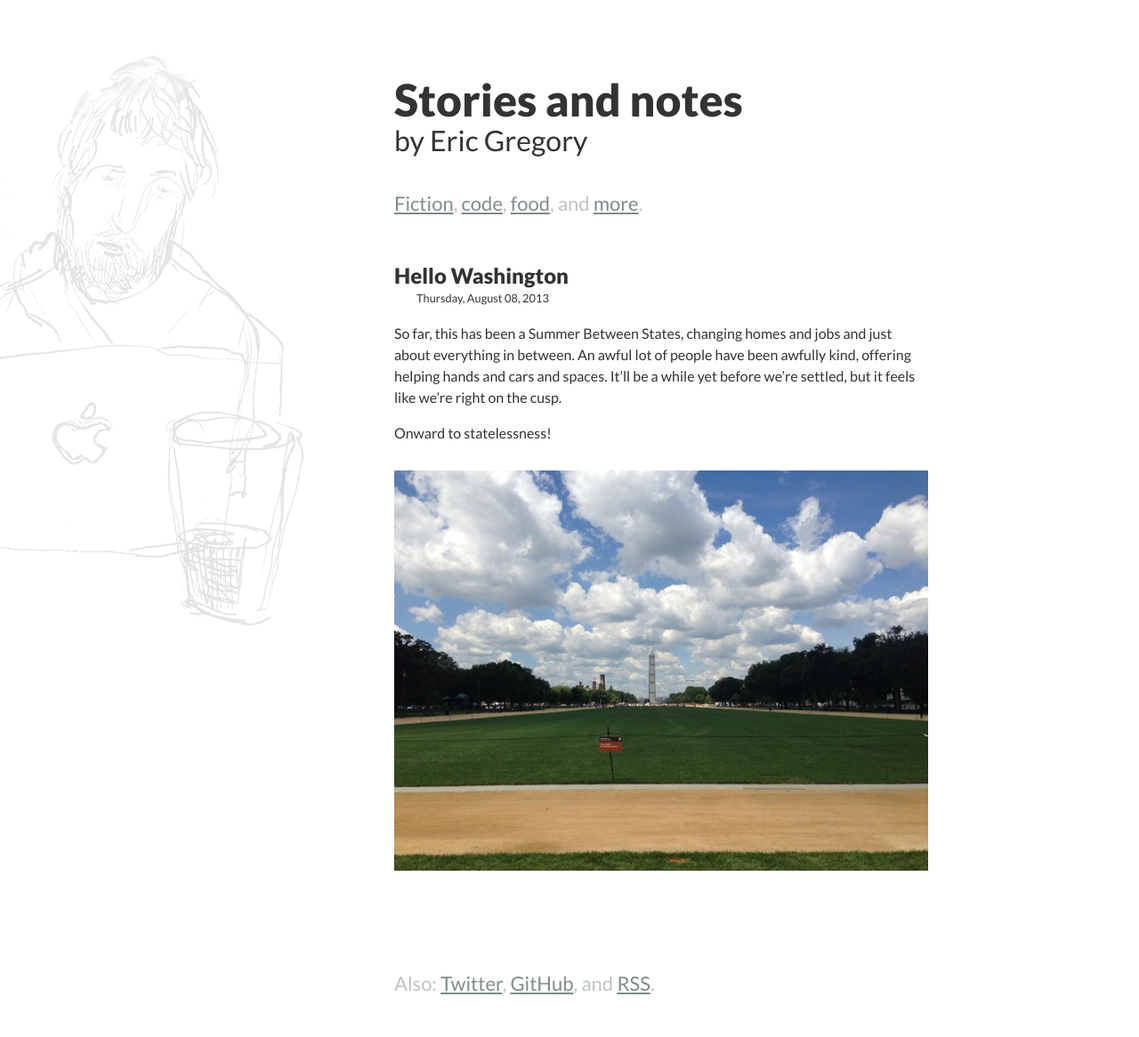
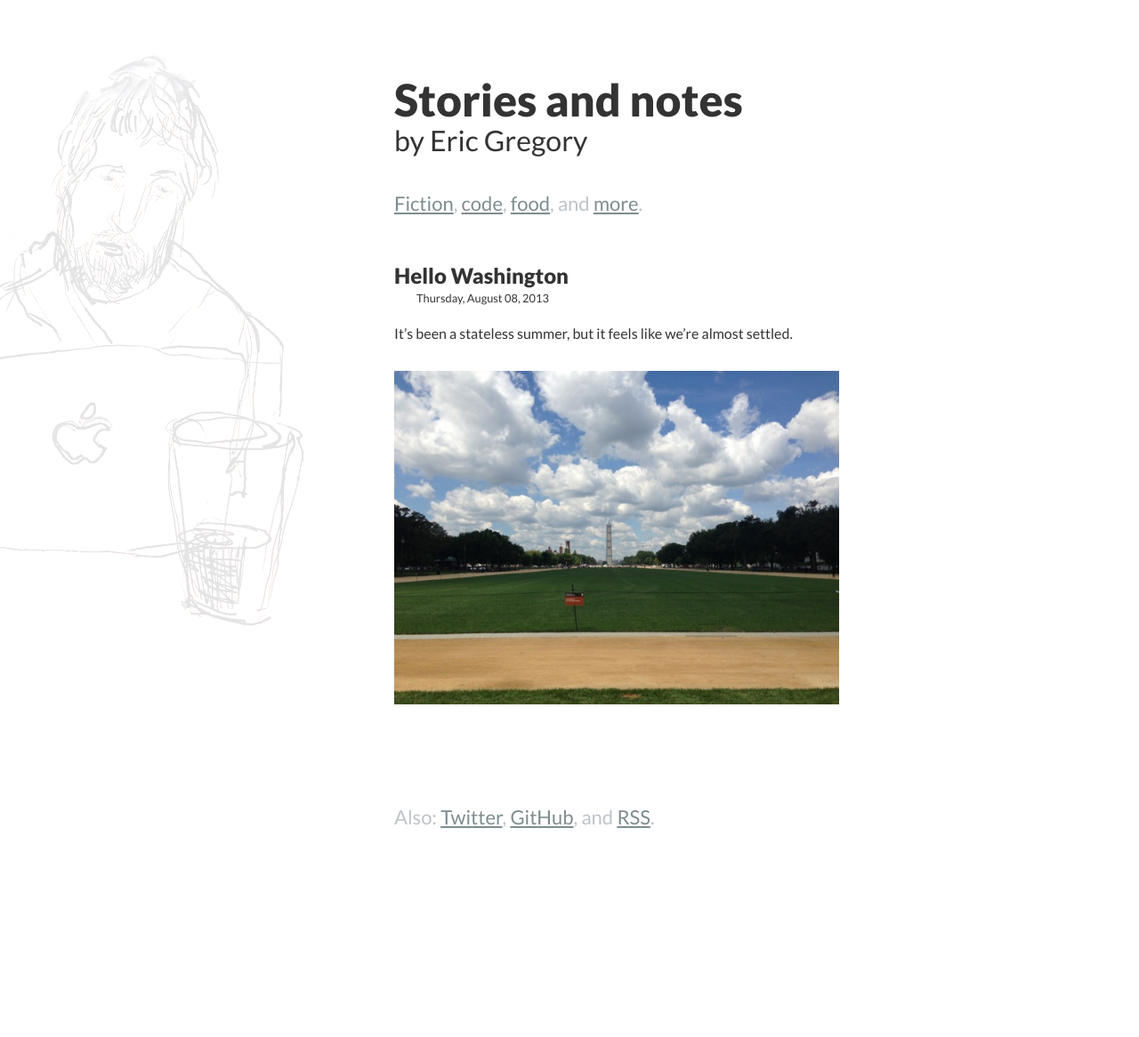
Before and after one commit to ericgregory/ericgregory.github.com, a Jekyll site: the page built from _posts/2013-08-08-dc.md, in a window 1280 px wide. Shown: the whole page at 89% size. Built offline with Jekyll 4.4.1, drawn with Linux system fonts in a browser that asks for light colours; Markdown is read by kramdown in place of the engine named in the settings; after the commit the page ends 979 px from its top, so only the background shows below that.

Commit message:
Tweaks to posts

```diff
--- a/_posts/2013-08-08-dc.md
+++ b/_posts/2013-08-08-dc.md
@@ -4,9 +4,7 @@ title: "Hello Washington"
 category: daily
 ---
 <p></p>
-So far, this has been a Summer Between States, changing homes and jobs and just about everything in between. An awful lot of people have been awfully kind, offering helping hands and cars and spaces. It'll be a while yet before we're settled, but it feels like we're right on the cusp.
-
-Onward to statelessness!
+It's been a stateless summer, but it feels like we're almost settled.
 <p></p>
 
-<img src="{{ ASSET_PATH }}/images/16.jpg" style="display: block; margin-left: 0px; margin-right: auto; margin-top: 30px; margin-bottom: 30px;">
+<img src="{{ ASSET_PATH }}/images/16.jpg" style="display: block; margin-left: 0px; margin-right: auto; margin-top: 30px; margin-bottom: 30px; width: 500px;">
```
Also changed, not shown: _posts/2013-08-25-identify.md (+2 -2 lines).
